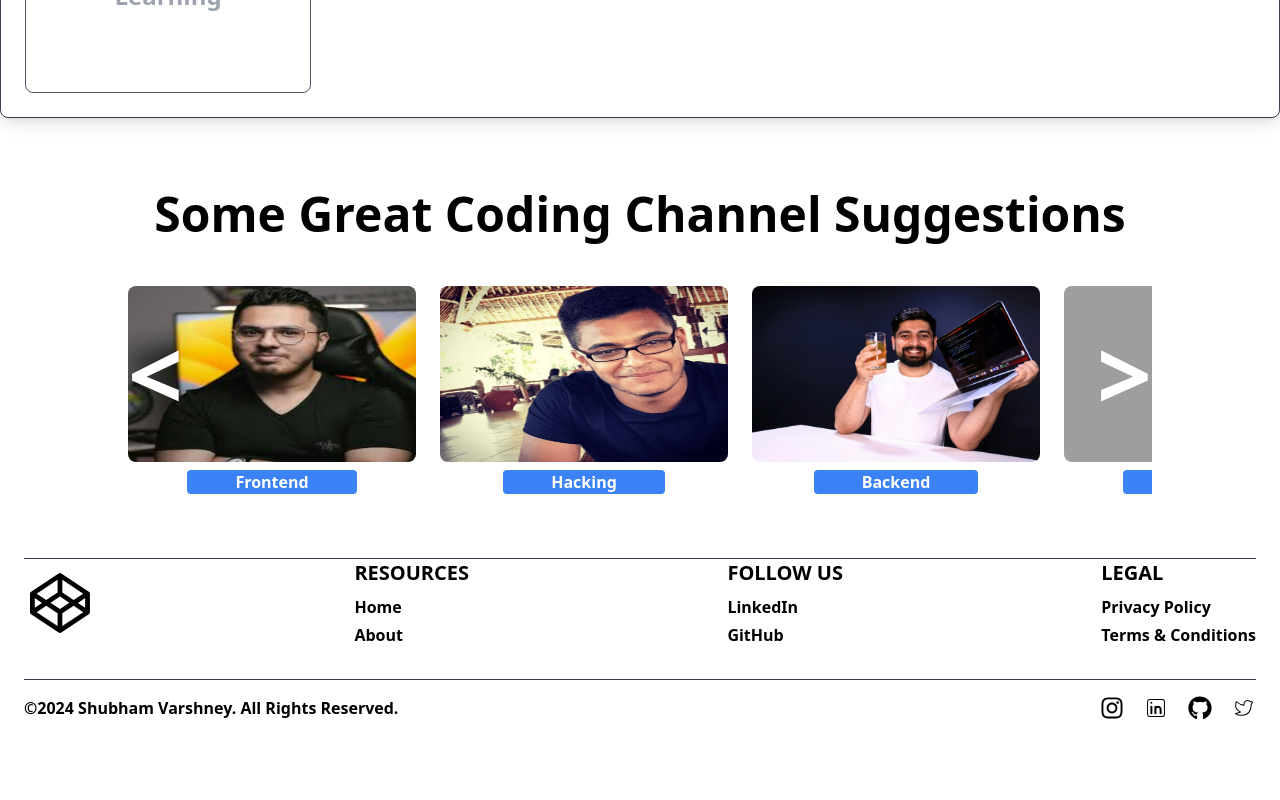
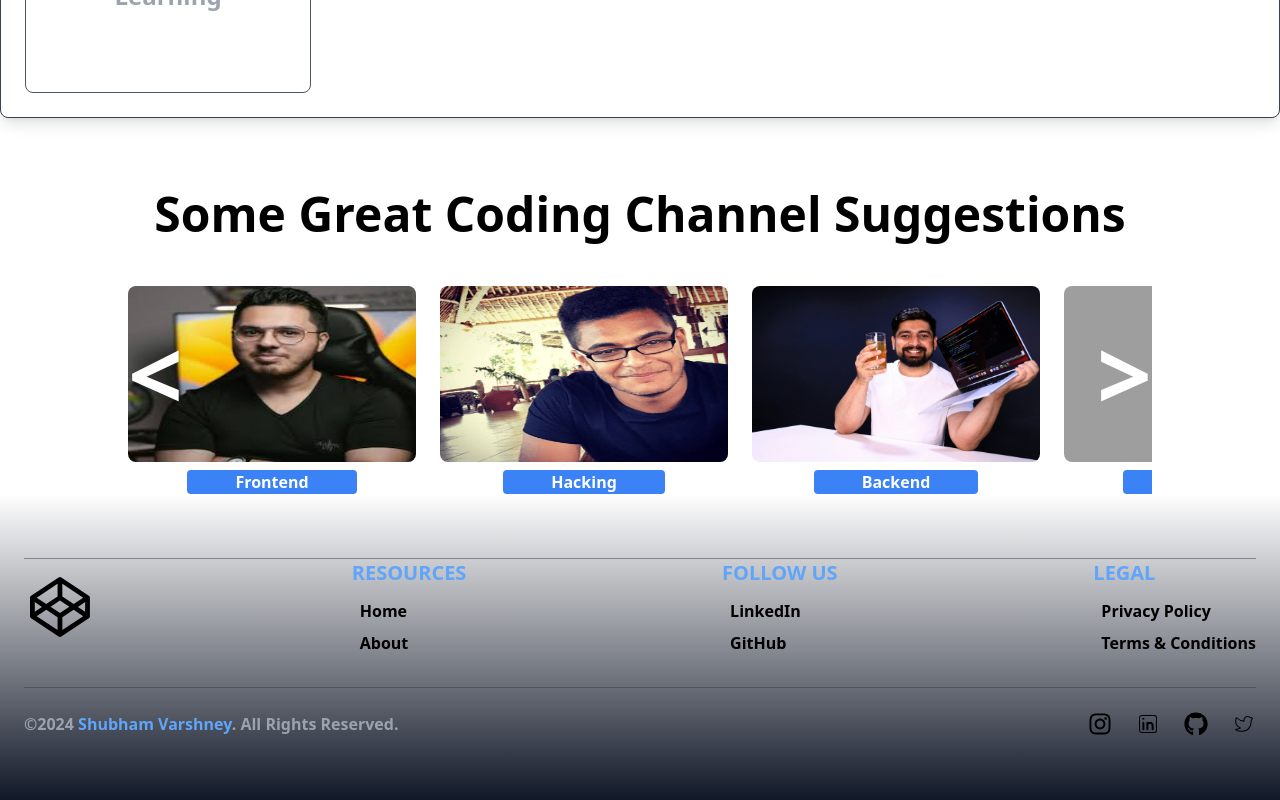
Before and after one commit to shubhamxcode/Codematrix, a React (Vite) app: page / in a window 1280 px wide. Shown: the part 3381-4181 px from the top of the page. Built offline with nearby package versions, Linux system fonts and the light colour scheme; grey boxes are pictures that could not be loaded.

Commit message:
modify footer

```diff
--- a/src/components/Footer/Fotter.jsx
+++ b/src/components/Footer/Fotter.jsx
@@ -7,48 +7,88 @@ import { BiLogoCodepen } from "react-icons/bi";
 
 function Footer() {
   return (
-    <footer className='py-8 md:py-16 px-4 md:px-6'>
-      <hr className='border-gray-700' />
-      <div className='flex flex-col md:flex-row justify-between items-center text-center md:text-left'>
-        <div className='mb-4 md:mb-0'>
-          <BiLogoCodepen className='text-6xl md:text-7xl' />
+    <footer className='py-8 md:py-16 px-4 md:px-6 bg-gradient-to-b from-transparent to-gray-900'>
+      <hr className='border-gray-700 opacity-50' />
+      <div className='flex flex-col md:flex-row justify-between items-center text-center md:text-left max-w-7xl mx-auto'>
+        <div className='mb-4 md:mb-0 transform hover:scale-110 transition-transform duration-300 group'>
+          <BiLogoCodepen className='text-6xl md:text-7xl group-hover:text-blue-500 transition-colors duration-300' />
         </div>
-        <div className='space-y-2 mb-4 md:mb-0'>
-          <h2 className='font-bold text-lg md:text-xl'>RESOURCES</h2>
-          <ul className='space-y-1 cursor-pointer'>
-            <li className='hover:underline'>Home</li>
-            <li className='hover:underline'>About</li>
+        <div className='space-y-3 mb-6 md:mb-0'>
+          <h2 className='font-bold text-lg md:text-xl text-blue-400'>RESOURCES</h2>
+          <ul className='space-y-2 cursor-pointer'>
+            <li className='hover:text-blue-400 transition-all duration-300 transform hover:translate-x-2 flex items-center gap-2'>
+              <span className='h-[1px] w-0 group-hover:w-4 bg-blue-400 transition-all duration-300'></span>
+              Home
+            </li>
+            <li className='hover:text-blue-400 transition-all duration-300 transform hover:translate-x-2 flex items-center gap-2'>
+              <span className='h-[1px] w-0 group-hover:w-4 bg-blue-400 transition-all duration-300'></span>
+              About
+            </li>
           </ul>
         </div>
-        <div className='space-y-2 mb-4 md:mb-0'>
-          <h2 className='font-bold text-lg md:text-xl'>FOLLOW US</h2>
-          <ul className='space-y-1 cursor-pointer'>
-            <li className='hover:underline'>LinkedIn</li>
-            <li className='hover:underline'>GitHub</li>
+        <div className='space-y-3 mb-6 md:mb-0'>
+          <h2 className='font-bold text-lg md:text-xl text-blue-400'>FOLLOW US</h2>
+          <ul className='space-y-2 cursor-pointer'>
+            <li className='hover:text-blue-400 transition-all duration-300 transform hover:translate-x-2 flex items-center gap-2'>
+              <span className='h-[1px] w-0 group-hover:w-4 bg-blue-400 transition-all duration-300'></span>
+              LinkedIn
+            </li>
+            <li className='hover:text-blue-400 transition-all duration-300 transform hover:translate-x-2 flex items-center gap-2'>
+              <span className='h-[1px] w-0 group-hover:w-4 bg-blue-400 transition-all duration-300'></span>
+              GitHub
+            </li>
           </ul>
         </div>
-        <div className='space-y-2'>
-          <h2 className='font-bold text-lg md:text-xl'>LEGAL</h2>
-          <ul className='space-y-1 cursor-pointer'>
-            <li className='hover:underline'>Privacy Policy</li>
-            <li className='hover:underline'>Terms & Conditions</li>
+        <div className='space-y-3'>
+          <h2 className='font-bold text-lg md:text-xl text-blue-400'>LEGAL</h2>
+          <ul className='space-y-2 cursor-pointer'>
+            <li className='hover:text-blue-400 transition-all duration-300 transform hover:translate-x-2 flex items-center gap-2'>
+              <span className='h-[1px] w-0 group-hover:w-4 bg-blue-400 transition-all duration-300'></span>
+              Privacy Policy
+            </li>
+            <li className='hover:text-blue-400 transition-all duration-300 transform hover:translate-x-2 flex items-center gap-2'>
+              <span className='h-[1px] w-0 group-hover:w-4 bg-blue-400 transition-all duration-300'></span>
+              Terms & Conditions
+            </li>
           </ul>
         </div>
       </div>
-      <hr className='border-gray-700 mt-8' />
-      <div className='flex flex-col md:flex-row justify-between items-center mt-4'>
-        <h2 className='text-center md:text-left text-sm md:text-base'>©2024 Shubham Varshney. All Rights Reserved.</h2>
-        <div className='flex justify-center md:justify-end gap-5 text-2xl mt-4 md:mt-0'>
-          <Link to="https://www.instagram.com/shubhamvarshney61/">
+      <hr className='border-gray-700 opacity-50 mt-8' />
+      <div className='flex flex-col md:flex-row justify-between items-center mt-6 max-w-7xl mx-auto'>
+        <h2 className='text-center md:text-left text-sm md:text-base text-gray-400'>
+          ©2024 <span className='text-blue-400'>Shubham Varshney</span>. All Rights Reserved.
+        </h2>
+        <div className='flex justify-center md:justify-end gap-6 text-2xl mt-4 md:mt-0'>
+          <Link
+            to="https://www.instagram.com/shubhamvarshney61/"
+            className='hover:text-pink-500 transform hover:scale-125 hover:-translate-y-1 transition-all duration-300'
+            target="_blank"
+            rel="noopener noreferrer"
+          >
             <FaInstagram />
           </Link>
-          <Link to="https://www.linkedin.com/in/shubham-varshney-1b49b4294/">
+          <Link
+            to="https://www.linkedin.com/in/shubham-varshney-1b49b4294/"
+            className='hover:text-blue-500 transform hover:scale-125 hover:-translate-y-1 transition-all duration-300'
+            target="_blank"
+            rel="noopener noreferrer"
+          >
             <CiLinkedin />
           </Link>
-          <Link to="https://github.com/shubhamxcode">
+          <Link
+            to="https://github.com/shubhamxcode"
+            className='hover:text-gray-400 transform hover:scale-125 hover:-translate-y-1 transition-all duration-300'
+            target="_blank"
+            rel="noopener noreferrer"
+          >
             <FaGithub />
           </Link>
-          <Link to="https://x.com/shubhamXcode">
+          <Link
+            to="https://x.com/shubhamXcode"
+            className='hover:text-blue-400 transform hover:scale-125 hover:-translate-y-1 transition-all duration-300'
+            target="_blank"
+            rel="noopener noreferrer"
+          >
             <CiTwitter />
           </Link>
         </div>
```
